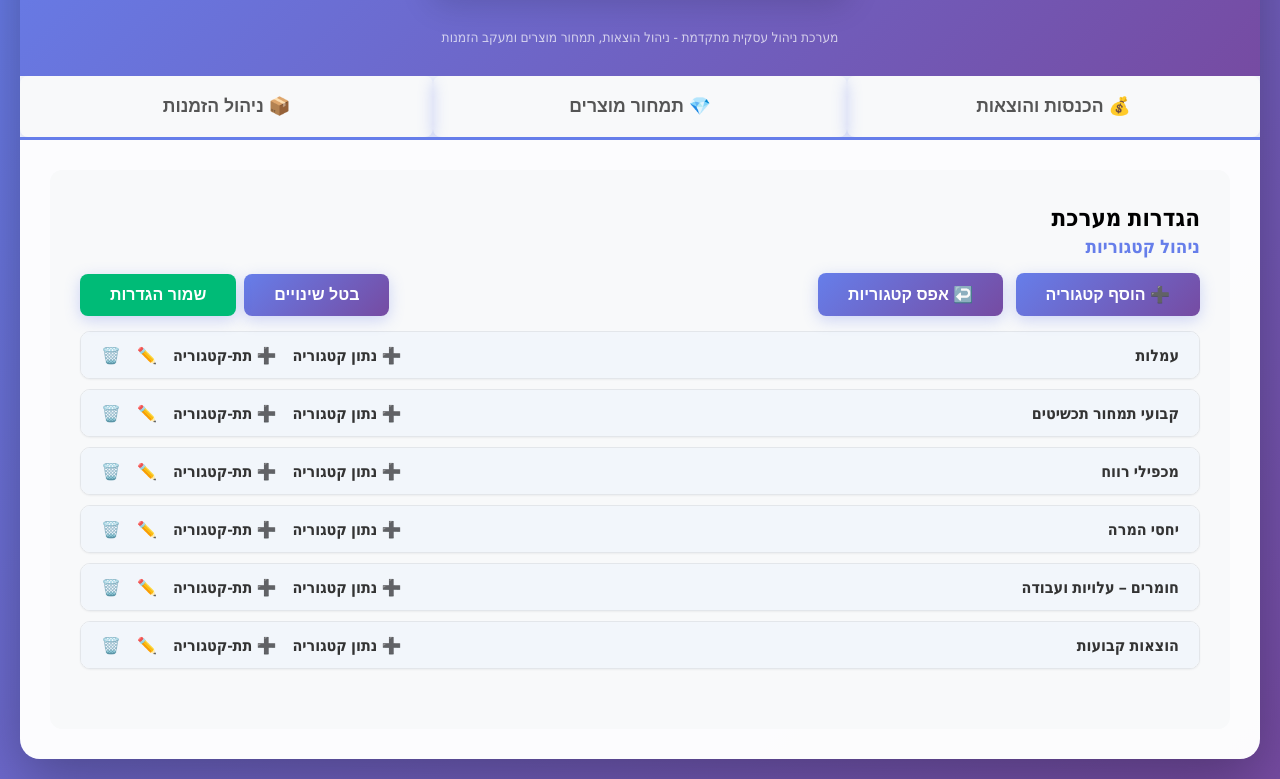
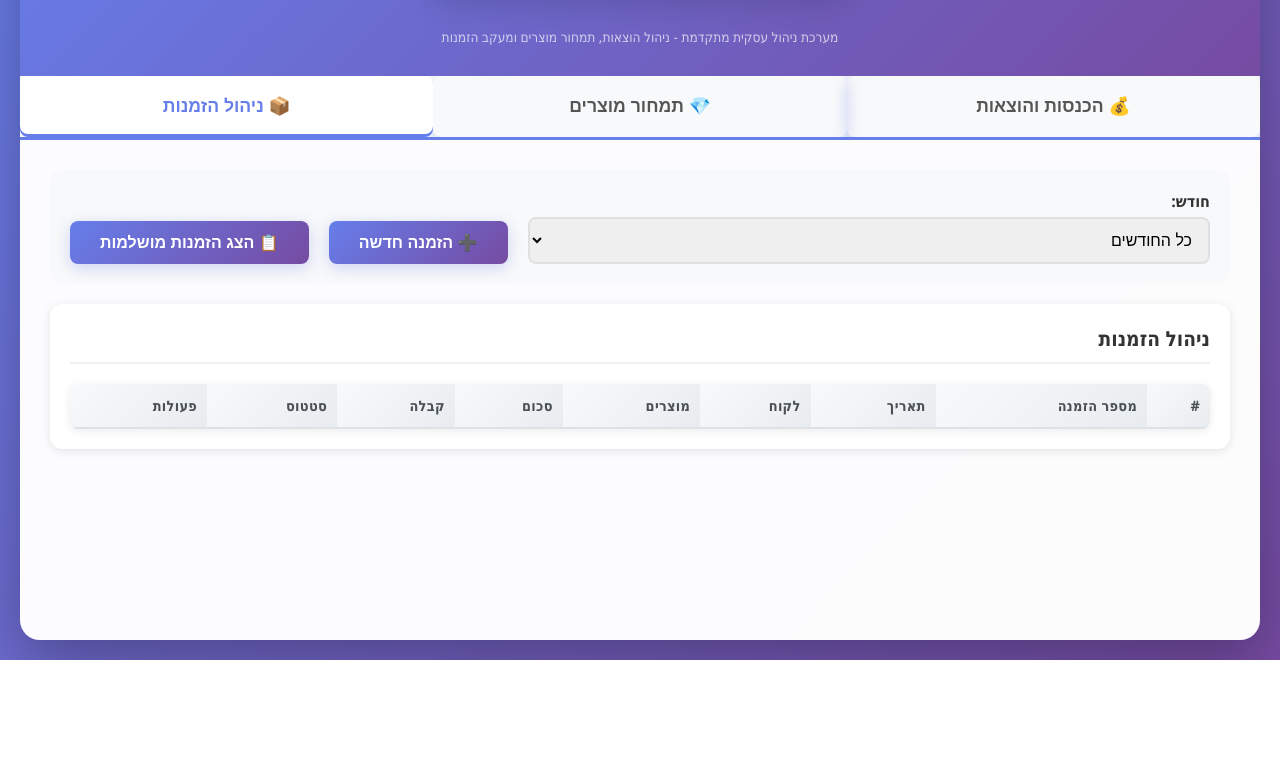
Before and after one commit to NimiB2/jewelry-dashboard, a website: page index.html in a window 1280 px wide. Shown: the part 155-934 px from the top of the page. After the commit the page ends 815 px from the top, so only its background shows below. Drawn offline with Linux system fonts and the light colour scheme; no server answers; sample sign-in values are in the browser's storage.

Commit message:
Set orders tab as default page

```diff
--- a/css/styles.css
+++ b/css/styles.css
@@ -142,6 +142,15 @@ body {
 
 .section.active {
     display: block;
+}
+
+/* Force orders as default tab */
+#orders {
+    display: block;
+}
+
+#settings:not(.active) {
+    display: none !important;
 }
 
 @keyframes fadeIn {
--- a/index.html
+++ b/index.html
@@ -9,6 +9,24 @@
     <script src="public/auth-check.js"></script>
 </head>
 <body>
+    <script>
+        // Force orders tab as default - runs immediately
+        document.addEventListener('DOMContentLoaded', function() {
+            var settings = document.getElementById('settings');
+            var orders = document.getElementById('orders');
+            if (settings) settings.classList.remove('active');
+            if (orders) orders.classList.add('active');
+        });
+        window.addEventListener('load', function() {
+            var settings = document.getElementById('settings');
+            var orders = document.getElementById('orders');
+            if (settings) { settings.classList.remove('active'); settings.style.display = 'none'; }
+            if (orders) { orders.classList.add('active'); orders.style.display = 'block'; }
+            document.querySelectorAll('.nav-tab').forEach(function(t) { t.classList.remove('active'); });
+            var ordersTab = document.querySelector('.nav-tab[onclick*="orders"]');
+            if (ordersTab) ordersTab.classList.add('active');
+        });
+    </script>
     <div class="container">
         <div class="header">
             <div class="header-buttons">
@@ -23,12 +41,12 @@
         <div class="nav-tabs">
             <button class="nav-tab" onclick="switchTab('expenses')">💰 הכנסות והוצאות</button>
             <button class="nav-tab" onclick="switchTab('pricing')">💎 תמחור מוצרים</button>
-            <button class="nav-tab" onclick="switchTab('orders')">📦 ניהול הזמנות</button>
+            <button class="nav-tab active" onclick="switchTab('orders')">📦 ניהול הזמנות</button>
         </div>
 
         <div class="content">
             <!-- Settings Section -->
-            <div id="settings" class="section">
+            <div id="settings" class="section" style="display:none !important;">
                 <div class="settings-panel">
                     <style>
                       /* Scoped to settings panel only */
@@ -366,7 +384,7 @@
             </div>
 
             <!-- Orders Section -->
-            <div id="orders" class="section">
+            <div id="orders" class="section active">
                 <div class="filters">
                     <div class="filter-group">
                         <label>חודש:</label>
@@ -1478,9 +1496,15 @@
         // Safe open for Settings that does not assume a nav-tab exists
         window.openSettings = function(){
           try {
-            document.querySelectorAll('.section').forEach(s => s.classList.remove('active'));
+            document.querySelectorAll('.section').forEach(s => {
+              s.classList.remove('active');
+              s.style.removeProperty('display');
+            });
             const sec = document.getElementById('settings');
-            if (sec) sec.classList.add('active');
+            if (sec) {
+              sec.style.removeProperty('display');
+              sec.classList.add('active');
+            }
             document.querySelectorAll('.nav-tab').forEach(t => t.classList.remove('active'));
           } catch {}
         };
@@ -1508,7 +1532,7 @@
           ensureDefaultCategories();
           renderCategories();
           attachHandlers();
-          pinToSettings();
+          // Orders tab is set as default by script at top of body
         });
       })();
     </script>
```
